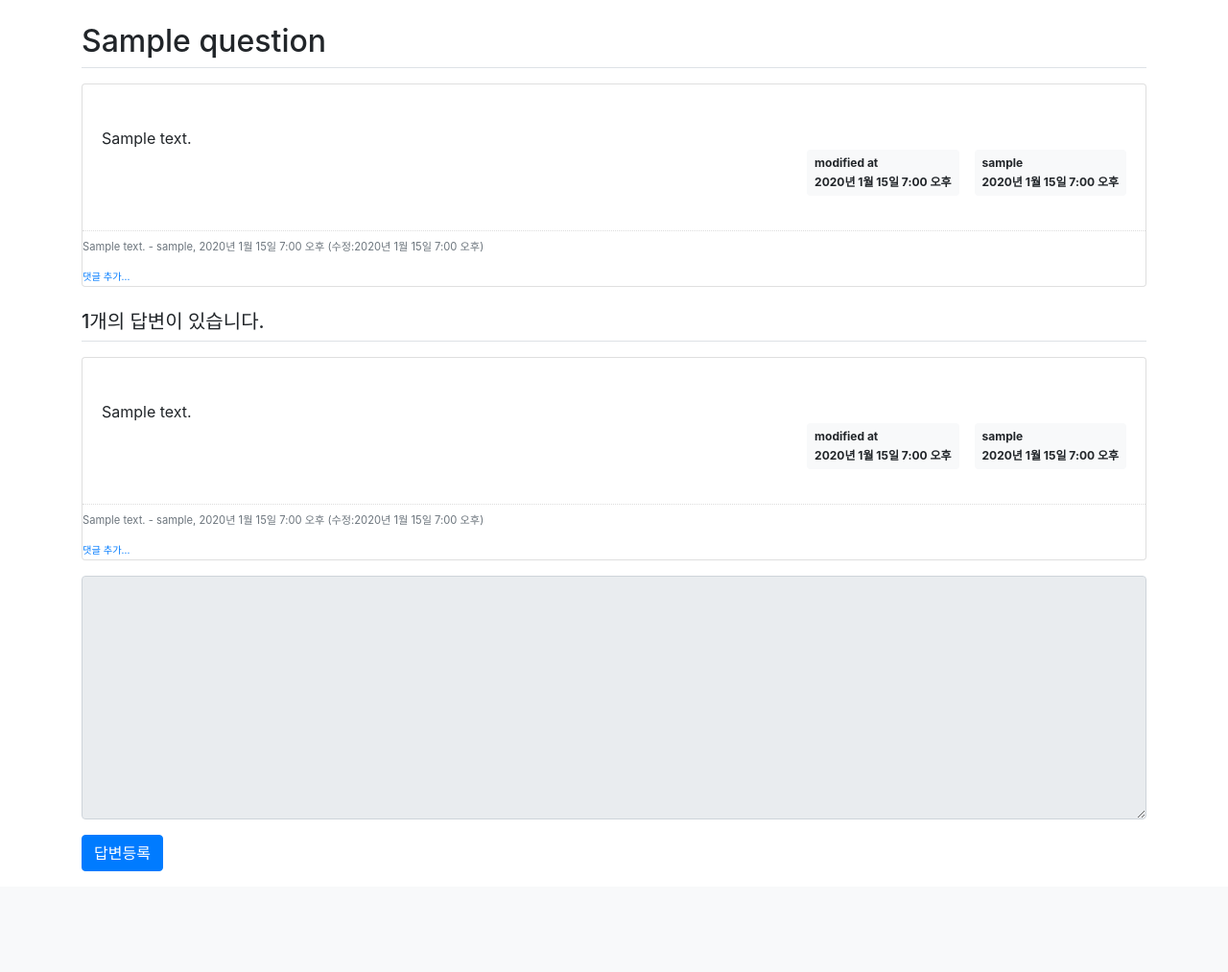
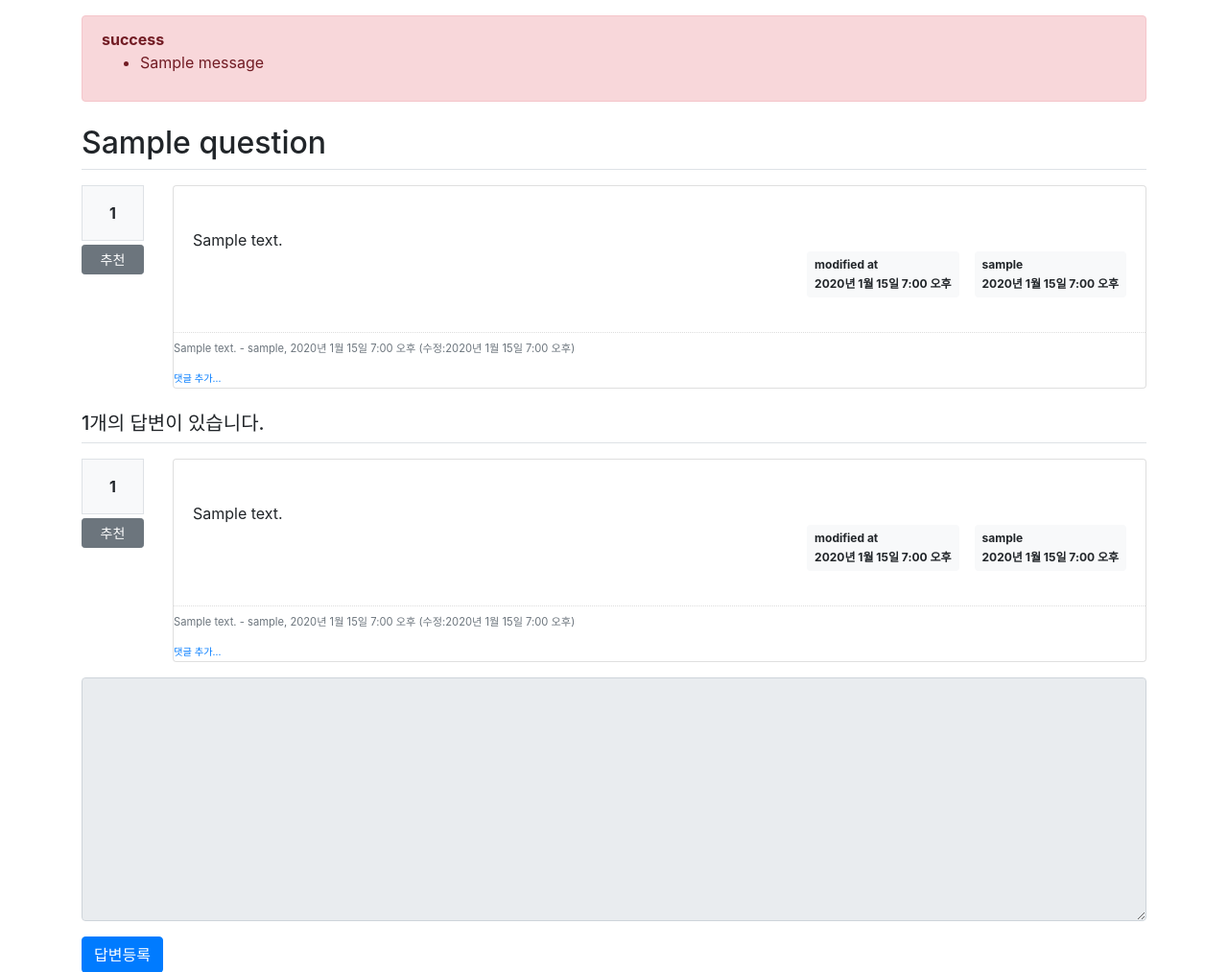
Before and after one commit to zimmyrabbit/Python-Django, a Django app: page /pybo/1/ in a window 1280 px wide. Shown: the part 57-1070 px from the top of the page at 96% size. Before the commit the page ends 965 px from the top, so only its background shows below. Run offline with Django 4.2, Linux system fonts and the light colour scheme; tables that the repository leaves empty hold one stand-in row (values such as "Sample post"); one stand-in notice (Sample message) is shown.

Commit message:
질문/답변 추천 기능 추가

```diff
--- a/projects/mysite/pybo/models.py
+++ b/projects/mysite/pybo/models.py
@@ -2,21 +2,23 @@ from django.db import models
 from django.contrib.auth.models import User
 
 class Question(models.Model):
-    author = models.ForeignKey(User, on_delete=models.CASCADE)
+    author = models.ForeignKey(User, on_delete=models.CASCADE, related_name='author_question')
     subject = models.CharField(max_length=200)
     content = models.TextField()
     create_date = models.DateTimeField()
     modify_date = models.DateTimeField(null=True, blank=True)
+    voter = models.ManyToManyField(User, related_name='voter_question')
 
     def __str__(self):
         return self.subject
 
 class Answer(models.Model):
-    author = models.ForeignKey(User, on_delete=models.CASCADE)
+    author = models.ForeignKey(User, on_delete=models.CASCADE, related_name='author_answer')
     question = models.ForeignKey(Question, on_delete=models.CASCADE)
     content = models.TextField()
     create_date = models.DateTimeField()
     modify_date = models.DateTimeField(null=True, blank=True)
+    voter = models.ManyToManyField(User, related_name='voter_answer')
 
 class Comment(models.Model):
     author = models.ForeignKey(User, on_delete=models.CASCADE)
--- a/projects/mysite/pybo/urls.py
+++ b/projects/mysite/pybo/urls.py
@@ -1,6 +1,6 @@
 from django.urls import path
 
-from .views import base_views, question_views, answer_views, comment_views
+from .views import base_views, question_views, answer_views, comment_views, vote_views
 
 app_name = 'pybo'
 
@@ -23,4 +23,7 @@ urlpatterns = [
     path('comment/create/answer/<int:answer_id>', comment_views.comment_create_answer, name='comment_create_answer'),
     path('comment/modify/answer/<int:comment_id>', comment_views.comment_modify_answer, name='comment_modify_answer'),
     path('comment/delete/answer/<int:comment_id>', comment_views.comment_delete_answer, name='comment_delete_answer'),
+    # vote.views.py
+    path('vote/question/<int:question_id>/', vote_views.vote_question, name='vote_question'),
+    path('vote/answer/<int:answer_id>/', vote_views.vote_answer, name='vote_answer'),
 ]
--- a/projects/mysite/templates/pybo/question_detail.html
+++ b/projects/mysite/templates/pybo/question_detail.html
@@ -1,8 +1,27 @@
 {% extends 'base.html' %}
 {% block content %}
 <div class="container my-3">
+    <!-- 사용자 오류 표시 -->
+    {% if messages %}
+    <div class="alert alert-danger my-3" role="alert">
+        {% for message in messages %}
+        <strong>{{ message.tags }}</strong>
+        <ul><li>{{ message.message }}</li></ul>
+        {% endfor %}
+    </div>
+    {% endif %}
     <h2 class="border-bottom py-2"> {{question.subject}} </h2>
-    <div class="card my-3">
+    <div class="row my-3">
+        <!-- 질문 추천 start -->
+        <div class="col-1">
+            <div class="bg-light text-center p-3 border font-weight-bolder mb-1">
+                {{question.voter.count}}
+            </div>
+            <a href="#" data-uri="{% url 'pybo:vote_question' question.id %}" class="recommend btn btn-sm btn-secondary btn-block my-1">추천</a>
+        </div>
+        <!-- 질문 추천 end -->
+        <div class="col-11">
+            <div class="card">
                 <div class="card-body">
                     <div class="card-text" style="white-space: pre-line;">
                         {{ question.content }}
@@ -51,10 +70,23 @@
                 </div>
                 <!-- 질문 댓글 END -->
             </div>
+        </div>
+    </div>
+
     <h5 class="border-bottom my-3 py-2">{{question.answer_set.count}}개의 답변이 있습니다.</h5>
 
     {% for answer in question.answer_set.all %}
-    <div class="card my-3">
+    <div class="row my-3">
+        <!-- 댓글 추천 start -->
+        <div class="col-1">
+            <div class="bg-light text-center p-3 border font-weight-bolder mb-1">
+                {{ answer.voter.count }}
+            </div>
+            <a href="#" data-uri="{% url 'pybo:vote_answer' answer.id %}" class="recommend btn btn-sm btn-secondary btn-block my-1">추천</a>
+        </div>
+        <!-- 댓글 추천 end -->
+        <div class="col-11">
+            <div class="card">
                 <div class="card-body">
                     <div class="card-text" style="white-space: pre-line;">
                         {{ answer.content }}
@@ -103,6 +135,8 @@
                 </div>
                 <!-- 답변 댓글 END -->
             </div>
+        </div>
+    </div>
     {% endfor %}
 
     <form action="{% url 'pybo:answer_create' question.id %}" method="post" class="my-3">
@@ -133,7 +167,13 @@ $(document).ready(function(){
         if(confirm("정말로 삭제 하시겠습니까?")) {
             location.href = $(this).data('uri');
         }
-    })
+    });
+
+    $(".recommend").on('click', function() {
+        if(confirm("정말로 추천 하시겠습니까?")) {
+            location.href = $(this).data('uri');
+        }
+    });
 })
 </script>
 {% endblock %}
```
Also changed, not shown: projects/mysite/pybo/views/vote_views.py (added, +33 -0 lines), projects/mysite/templates/pybo/question_list.html (+8 -0 lines), projects/mysite/pybo/migrations/0007_auto_20221222_2020.py (added). Lines whose indentation alone changed are shown as unchanged.
